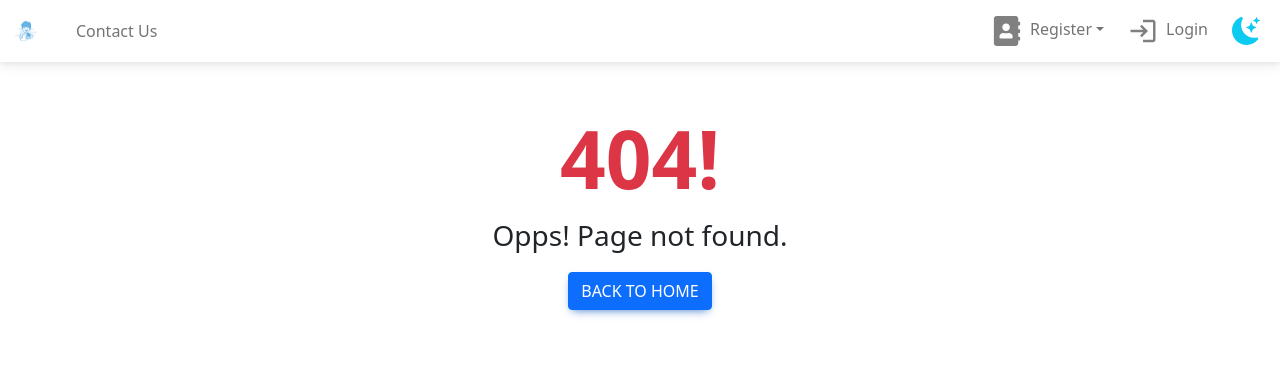
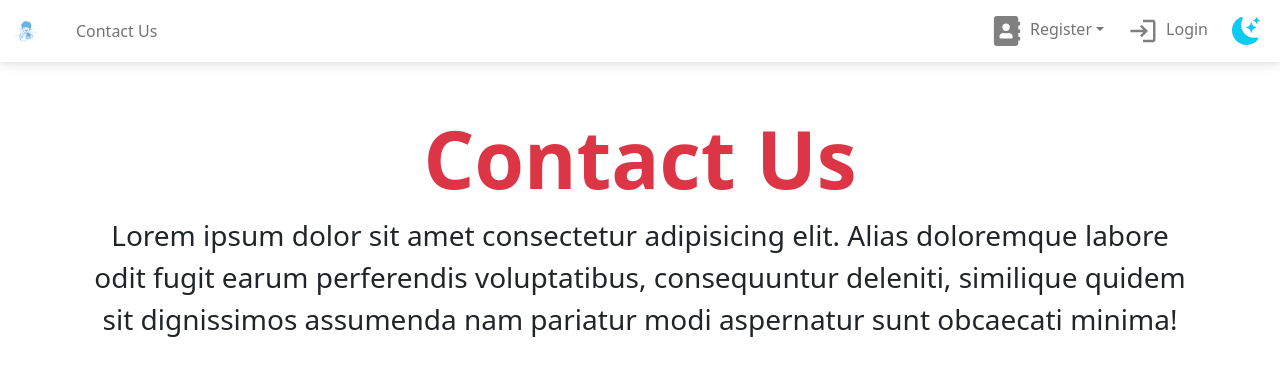
Before and after one commit to neth99-coder/Person-Verification-Digital-Platform-Issuer, a React (Create React App) app in the folder client/: page /contact-us in a window 1280 px wide. Before the commit this address had no page. Shown: the top 376 px of the page. Built offline with nearby package versions, Linux system fonts and the light colour scheme.

Commit message:
contact-us

```diff
--- /dev/null
+++ b/client/src/components/ContactUs.jsx
@@ -0,0 +1,19 @@
+function ContactUs() {
+  return (
+    <div className="container mb-5">
+      <div className="d-flex align-items-center justify-content-center">
+        <div className="text-center">
+          <h1 className="display-1 fw-bold text-danger">Contact Us</h1>
+          <p className="fs-3">
+            Lorem ipsum dolor sit amet consectetur adipisicing elit. Alias
+            doloremque labore odit fugit earum perferendis voluptatibus,
+            consequuntur deleniti, similique quidem sit dignissimos assumenda
+            nam pariatur modi aspernatur sunt obcaecati minima!
+          </p>
+        </div>
+      </div>
+    </div>
+  );
+}
+
+export default ContactUs;
--- a/client/src/components/common/select.jsx
+++ b/client/src/components/common/select.jsx
@@ -4,7 +4,7 @@ const Select = ({ name, label, error, options, ...rest }) => {
   const inputClasses = error ? "form-control is-invalid" : "form-control";
 
   return (
-    <div className="form-group">
+    <div className="form-group mb-3">
       <label htmlFor={name}>{label}</label>
       <select className={inputClasses} name={name} id={name} {...rest}>
         {options.map((option) => (
@@ -13,7 +13,7 @@ const Select = ({ name, label, error, options, ...rest }) => {
           </option>
         ))}
       </select>
-      {error && <div className="alert alert-danger">{error}</div>}
+      {error && <div className="invalid-feedback">{error}</div>}
     </div>
   );
 };
--- a/client/src/routes/router.jsx
+++ b/client/src/routes/router.jsx
@@ -12,7 +12,7 @@ import UserDashboard from "../views/Person/UserDashboard";
 import VerifierDashboard from "../views/Bank/VerifierDashboard";
 import { useState } from "react";
 import { useEffect } from "react";
-import authService, { getCurrentUser } from "../services/authService";
+import { getCurrentUser } from "../services/authService";
 import Login from "../components/login";
 import Logout from "../components/logout";
 import NavBar from "../components/navBar";
@@ -21,11 +21,14 @@ import { getTheme, saveTheme } from "../utils/theme";
 import ROLE from "../utils/roles.json";
 import ProtectedRoute from "../components/common/protectedRoute";
 import NotFound from "../components/notFound";
+import { toast } from "react-toastify";
+import "react-toastify/dist/ReactToastify.css";
+import { ToastContainer } from "react-toastify";
+import ContactUs from "../components/ContactUs";
 
 export default function AppRouter() {
   const [theme, setTheme] = useState(getTheme());
   const [user, setUser] = useState();
-  let userRole = authService.getRoles();
 
   useEffect(() => {
     setUser(getCurrentUser);
@@ -41,6 +44,7 @@ export default function AppRouter() {
           saveTheme(theme);
         }}
       />
+      <ToastContainer />
       <Routes>
         <Route path="/issuer">
           <Route
@@ -126,7 +130,7 @@ export default function AppRouter() {
             />
           }
         ></Route>
-
+        <Route path="/contact-us" element={<ContactUs />}></Route>
         <Route path="/" element={<Home />}></Route>
         <Route path="*" element={<NotFound />} />
       </Routes>
--- a/client/src/views/Issuer/IDReqViewPage.jsx
+++ b/client/src/views/Issuer/IDReqViewPage.jsx
@@ -12,6 +12,7 @@ import bg from "../../assets/images/idaccept.jpg";
 import { useLocation, useNavigate } from "react-router-dom";
 import { saveAs } from "file-saver";
 import Axios from "axios";
+import { toast } from "react-toastify";
 export default function IDReqViewPage() {
   let location = useLocation();
   let { obj } = location.state;
@@ -37,6 +38,7 @@ export default function IDReqViewPage() {
         alert("Error occured !!");
       } else {
         alert("Succefully Updated");
+        toast.success("Succefully Updated", { theme: "dark" });
         //console.log("success");
         navigate("/issuer/id-requests");
       }
```
